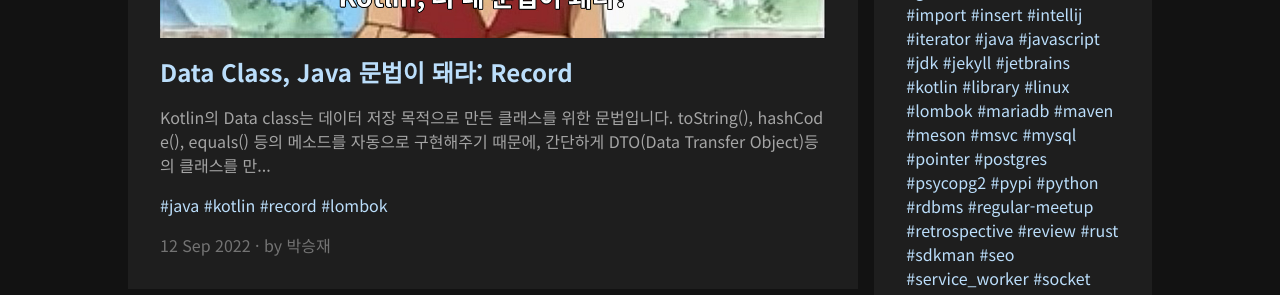
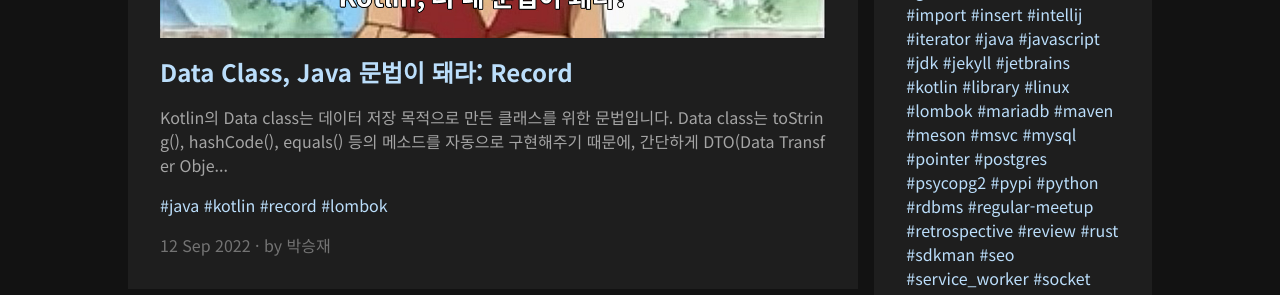
Before and after one commit to int-i/int-i.github.io, a Jekyll site: the page built from index.html, in a window 1280 px wide and 900 px high, scrolled down 785 px. Shown: the part 155-450 px from the top of the window. Built offline with Jekyll 4.4.1, drawn with Linux system fonts in a browser that asks for light colours; the list of posts is cut into pages by our own code; comment, search, counter and statistics services are not loaded; some of the changed lines change nothing that is shown.

Commit message:
Update post

````diff
--- a/_posts/2022-09-12-java-record.md
+++ b/_posts/2022-09-12-java-record.md
@@ -9,7 +9,7 @@
 
 Kotlin의 [Data class](https://kotlinlang.org/docs/data-classes.html)는 **데이터 저장** 목적으로 만든 클래스를 위한 문법입니다.
 
-`toString()`, `hashCode()`, `equals()` 등의 메소드를 **자동으로 구현**해주기 때문에, 간단하게 **DTO(Data Transfer Object)등의 클래스**를 만들 때 자주 이용합니다.
+Data class는 `toString()`, `hashCode()`, `equals()` 등의 메소드를 **자동으로 구현**해주기 때문에, 간단하게 **DTO(Data Transfer Object)등의 클래스**를 만들 때 자주 이용합니다.
 
 Java에서는 그동안 [Lombok](https://projectlombok.org/)이 Data class의 역할을 **대신**해 왔지만,
 
@@ -90,9 +90,9 @@
 record Card(@MyAnno Rank rank, @MyAnno Suit suit) { }
 ```
 
-`record`는 상속이 불가능한 **final 클래스**이며, 추상 클래스가 될 수 없습니다.
+`record`는 **상속이 불가**능한 **final 클래스**이며, 추상 클래스가 될 수 없습니다.
 
-> 참고: [자바 #23 final 키워드(클래스, 메소드)](https://sas-study.tistory.com/60)
+참고: [자바 #23 final 키워드(클래스, 메소드)](https://sas-study.tistory.com/60)
 
 마찬가지로 다른 클래스를 상속할 수도 없지만, **인터페이스는 상속**할 수 있습니다.
 
````
